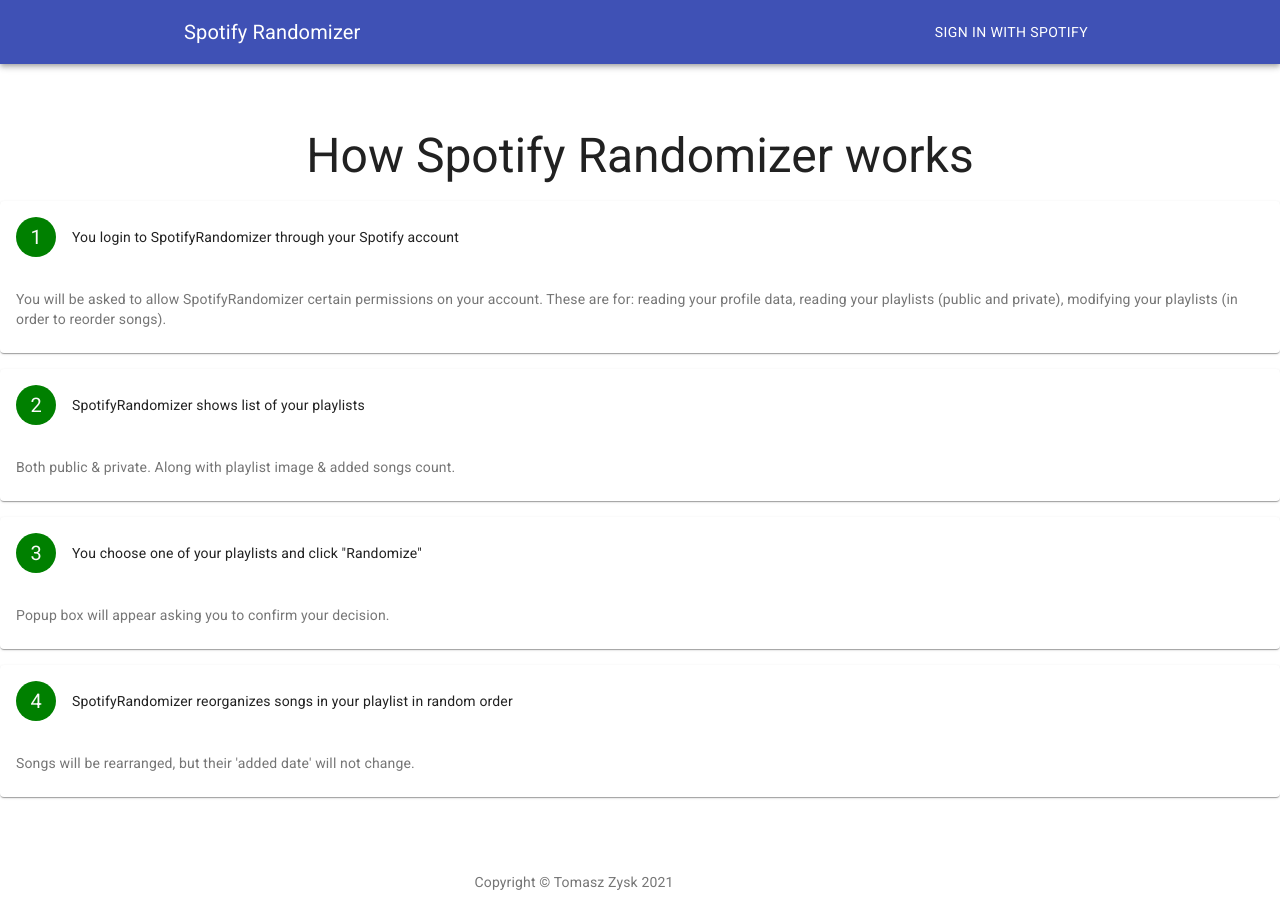
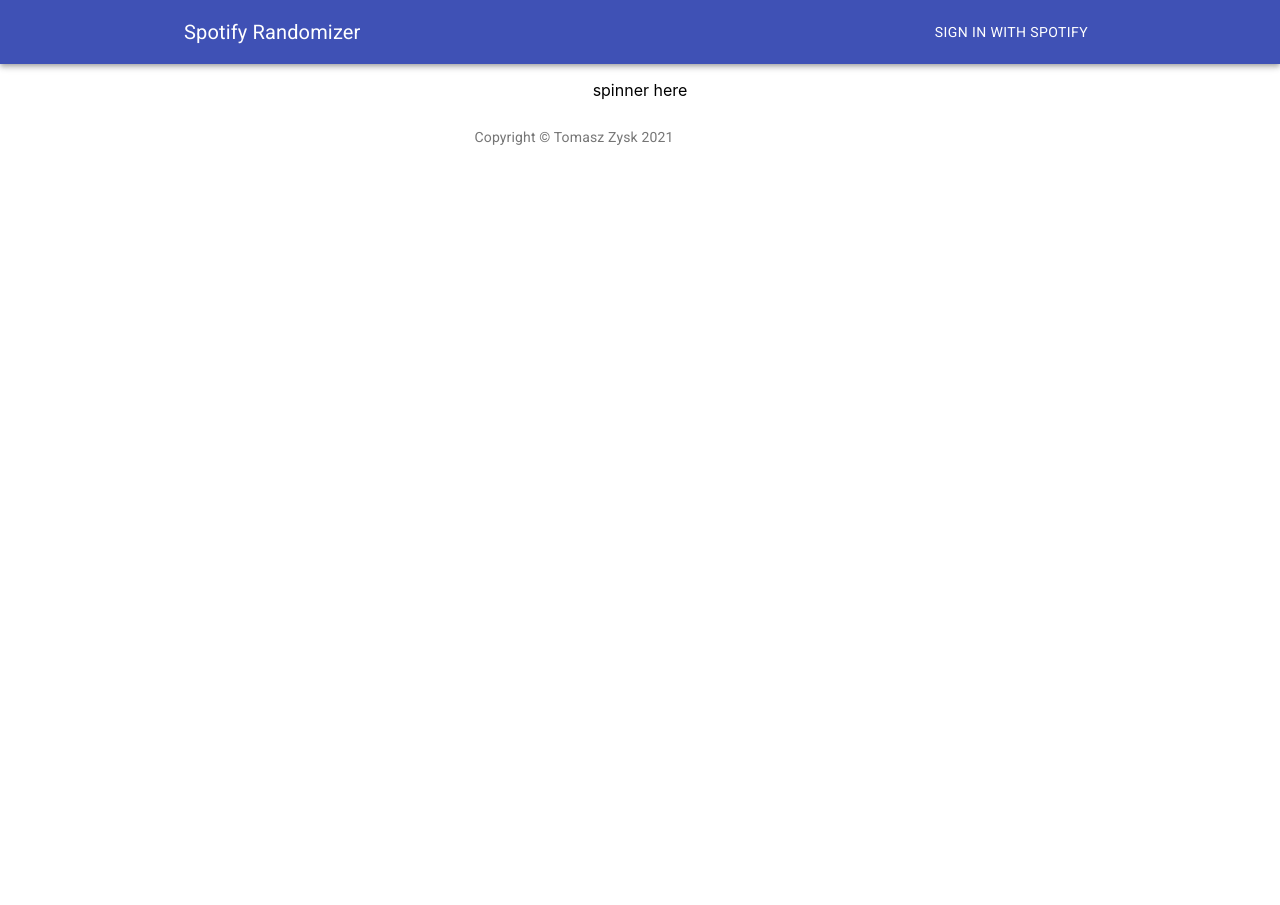
Before and after one commit to zysktomasz/spotify-randomizer-web, a React (Create React App) app: page /successfulLoginHandler in a window 1280 px wide. After the commit the page ends 800 px from the top, so only its background shows below. Built offline with nearby package versions, Linux system fonts and the light colour scheme; some icons are missing.

Commit message:
Add SuccessfulLoginHandler

```diff
--- a/src/App.tsx
+++ b/src/App.tsx
@@ -1,16 +1,27 @@
 import React from 'react';
 import './App.css';
+import { BrowserRouter, Route, Switch } from 'react-router-dom';
 import Header from './component/header/Header';
 import Homepage from './component/homepage/Homepage';
 import Footer from './component/footer/Footer';
+import SuccessfulLoginHandler from './component/authentication/SuccessfulLoginHandler';
 
 function App(): JSX.Element {
   return (
-    <div className="App">
-      <Header />
-      <Homepage />
-      <Footer />
-    </div>
+    <BrowserRouter>
+      <div className="App">
+        <Header />
+        <Switch>
+          <Route path="/successfulLoginHandler">
+            <SuccessfulLoginHandler />
+          </Route>
+          <Route path="/">
+            <Homepage />
+          </Route>
+        </Switch>
+        <Footer />
+      </div>
+    </BrowserRouter>
   );
 }
 
--- /dev/null
+++ b/src/common/jwtValidator.ts
@@ -0,0 +1,49 @@
+import jwtDecode, { JwtPayload } from 'jwt-decode';
+import { UserDetails } from '../redux/userSlice';
+
+const ISSUER = 'spotify-randomizer';
+
+interface CustomJwtPayload {
+  iss?: string;
+  sub?: string;
+  displayName?: string;
+  accessToken?: string;
+}
+
+function getDecodedJwt(jwt: string): CustomJwtPayload | undefined {
+  try {
+    return jwtDecode<JwtPayload>(jwt);
+  } catch (e) {
+    console.error('Unable to decode jwt', e);
+    return undefined;
+  }
+}
+
+export function isValidJwt(jwt: string | undefined): boolean {
+  if (!jwt) {
+    return false;
+  }
+
+  const decodedJwt = getDecodedJwt(jwt);
+
+  if (!decodedJwt) {
+    return false;
+  }
+
+  // todo: extend jwt validation
+  return decodedJwt.iss === ISSUER;
+}
+
+export function getUserDataFromJwt(jwt: string): UserDetails | undefined {
+  const decodedJwt = getDecodedJwt(jwt);
+
+  if (decodedJwt) {
+    return {
+      email: decodedJwt.sub,
+      displayName: decodedJwt.displayName,
+      accessToken: decodedJwt.accessToken,
+    };
+  }
+
+  return undefined;
+}
--- /dev/null
+++ b/src/component/authentication/SuccessfulLoginHandler.tsx
@@ -0,0 +1,32 @@
+import React, { useEffect } from 'react';
+import { Redirect, useLocation } from 'react-router-dom';
+import { getUserDataFromJwt, isValidJwt } from '../../common/jwtValidator';
+import { AuthenticatedUserPayload, setUserData } from '../../redux/userSlice';
+import { useAppDispatch, useAppSelector } from '../../redux/hooks';
+
+function SuccessfulLoginHandler(): JSX.Element {
+  const dispatch = useAppDispatch();
+  const userStateJwt = useAppSelector((state) => state.user.jwt);
+  const query = new URLSearchParams(useLocation().search);
+
+  useEffect(() => {
+    const jwt = query.get('jwt');
+    if (jwt && isValidJwt(jwt)) {
+      const userData = getUserDataFromJwt(jwt);
+      if (userData) {
+        const payload: AuthenticatedUserPayload = {
+          userDetails: userData,
+          jwt,
+        };
+
+        dispatch(setUserData(payload));
+      }
+
+      // todo: do something when unable to get user data from jwt
+    }
+  });
+
+  return isValidJwt(userStateJwt) ? <Redirect to={{ pathname: '/' }} /> : <p>spinner here</p>;
+}
+
+export default SuccessfulLoginHandler;
--- a/src/component/homepage/Homepage.tsx
+++ b/src/component/homepage/Homepage.tsx
@@ -14,7 +14,7 @@
   const classes = useStyles();
 
   const elements = howToElementsData.map((element: HowToElement) => {
-    return <HowToElementCard element={element} />;
+    return <HowToElementCard key={element.id} element={element} />;
   });
 
   return (
--- a/src/index.tsx
+++ b/src/index.tsx
@@ -1,12 +1,16 @@
 import React from 'react';
 import ReactDOM from 'react-dom';
 import './index.css';
+import { Provider } from 'react-redux';
+import { store } from './redux/store';
 import App from './App';
-import '@fontsource/roboto'; // Defaults to weight 400.
+import '@fontsource/roboto';
 
 ReactDOM.render(
   <React.StrictMode>
-    <App />
+    <Provider store={store}>
+      <App />
+    </Provider>
   </React.StrictMode>,
   document.getElementById('root'),
 );
```
